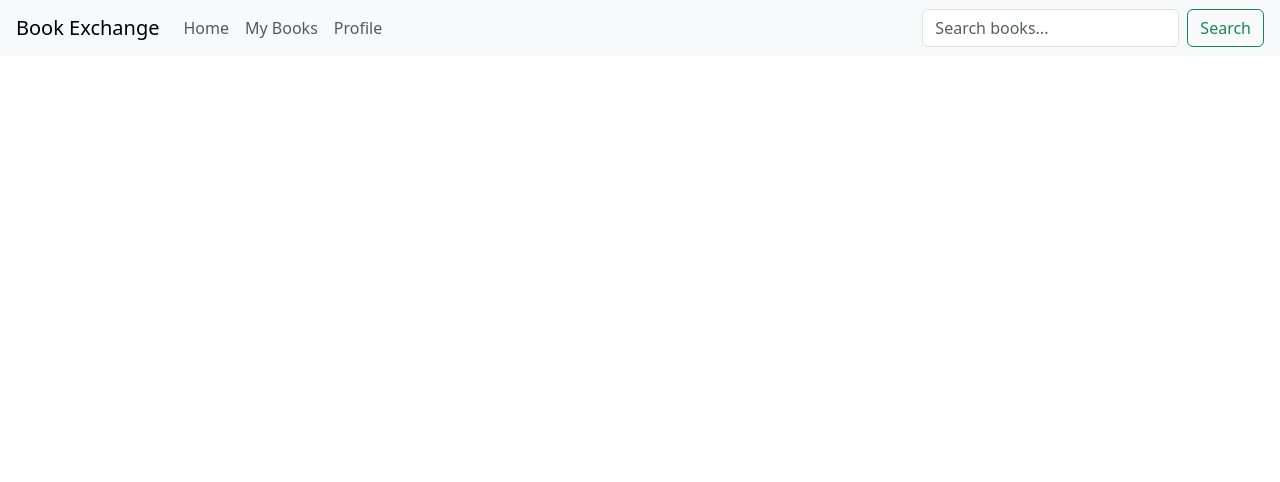
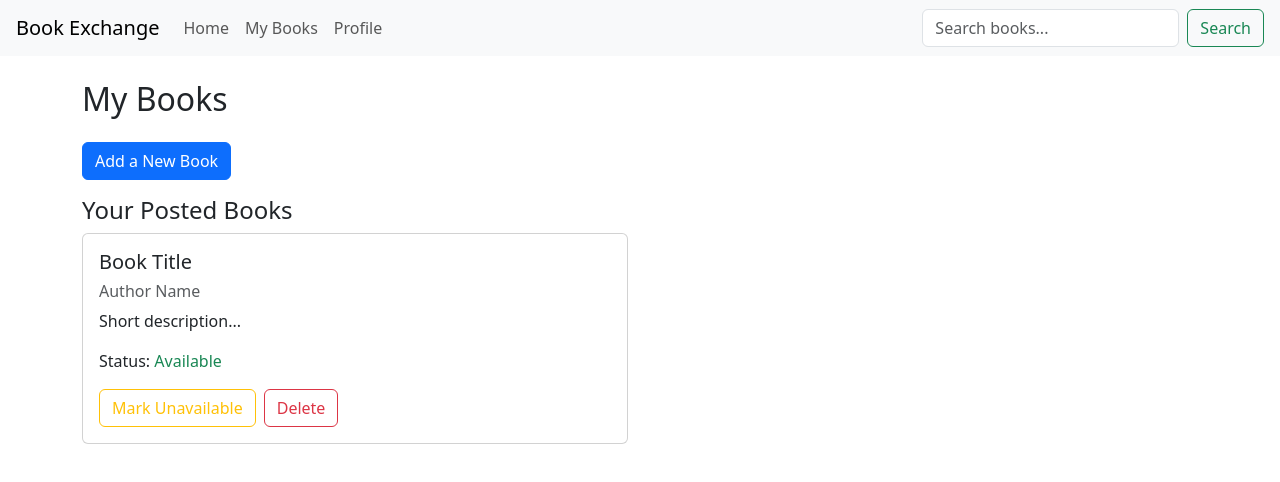
Before and after one commit to kristina-djukic/book-exchange, a React (Create React App) app in the folder frontend/: page /mybooks in a window 1280 px wide. Shown: the top 482 px of the page. Built offline with nearby package versions, Linux system fonts and the light colour scheme.

Commit message:
added MyBooksPage placeholder; changed button label from "Post Book" to "Save Book" and fixed nav link path in App.js

```diff
--- a/frontend/src/App.js
+++ b/frontend/src/App.js
@@ -4,6 +4,7 @@ import RegisterPage from "./pages/registerPage";
 import LoginPage from "./pages/loginPage";
 import NavBar from "./components/navBar";
 import HomePage from "./pages/homePage";
+import MyBooksPage from "./pages/myBooksPage";
 
 function App() {
   return (
@@ -13,6 +14,7 @@ function App() {
         <Route path="/register" element={<RegisterPage />} />
         <Route path="/login" element={<LoginPage />} />
         <Route path="/homepage" element={<HomePage />} />
+        <Route path="/mybooks" element={<MyBooksPage />} />
       </Routes>
     </Router>
   );
--- a/frontend/src/components/addBook.js
+++ b/frontend/src/components/addBook.js
@@ -19,7 +19,7 @@ const AddBook = () => {
       </div>
 
       <button className="btn btn-success" type="submit">
-        Post Book
+        Save Book
       </button>
     </form>
   );
--- a/frontend/src/components/navBar.js
+++ b/frontend/src/components/navBar.js
@@ -24,7 +24,7 @@ const NavBar = () => {
             </Link>
           </li>
           <li className="nav-item">
-            <Link className="nav-link" to="/my-books">
+            <Link className="nav-link" to="/mybooks">
               My Books
             </Link>
           </li>
--- /dev/null
+++ b/frontend/src/pages/myBooksPage.js
@@ -0,0 +1,43 @@
+import React from "react";
+import AddBook from "../components/addBook";
+import { useState } from "react";
+
+const MyBooksPage = () => {
+  const [showForm, setShowForm] = useState(false);
+
+  return (
+    <div className="container mt-4">
+      <h2>My Books</h2>
+      <button
+        className="btn btn-primary my-3"
+        onClick={() => setShowForm(!showForm)}
+      >
+        {showForm ? "Cancel" : "Add a New Book"}
+      </button>
+
+      {showForm && <AddBook />}
+
+      <h4>Your Posted Books</h4>
+      <div className="row">
+        <div className="col-md-6 mb-3">
+          <div className="card h-100">
+            <div className="card-body">
+              <h5>Book Title</h5>
+              <h6 className="text-muted">Author Name</h6>
+              <p>Short description...</p>
+              <p>
+                Status: <span className="text-success">Available</span>
+              </p>
+              <button className="btn btn-outline-warning me-2">
+                Mark Unavailable
+              </button>
+              <button className="btn btn-outline-danger">Delete</button>
+            </div>
+          </div>
+        </div>
+      </div>
+    </div>
+  );
+};
+
+export default MyBooksPage;
```
Also changed, not shown: frontend/src/pages/myBooks.js (deleted).
